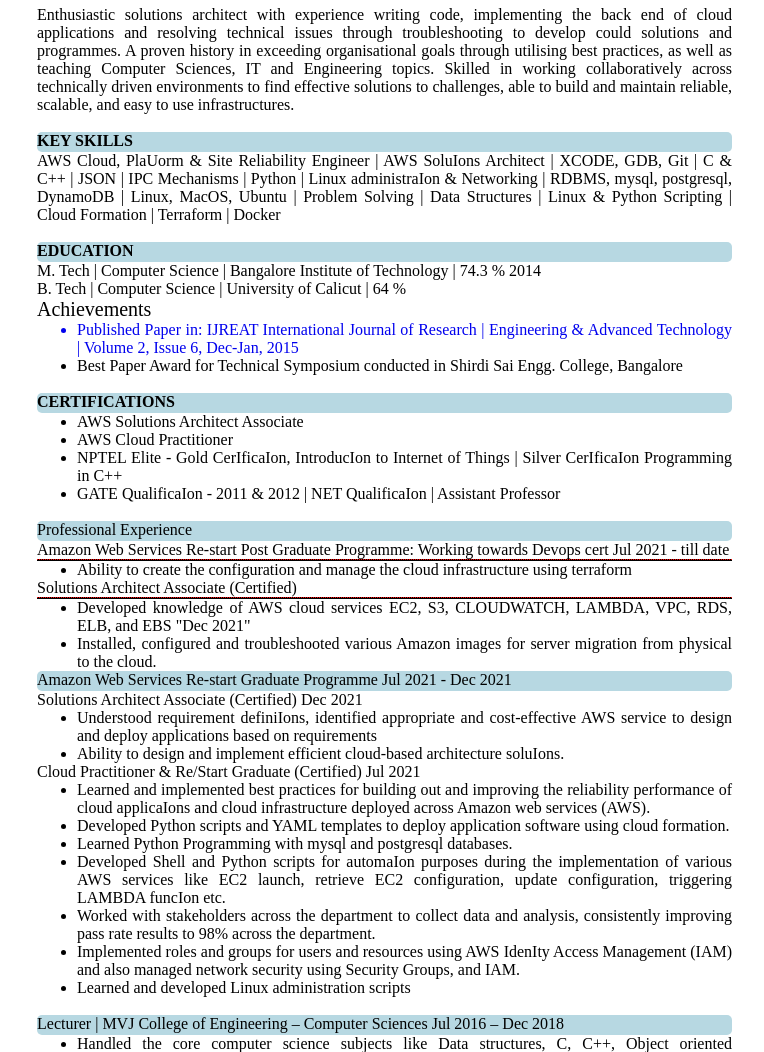
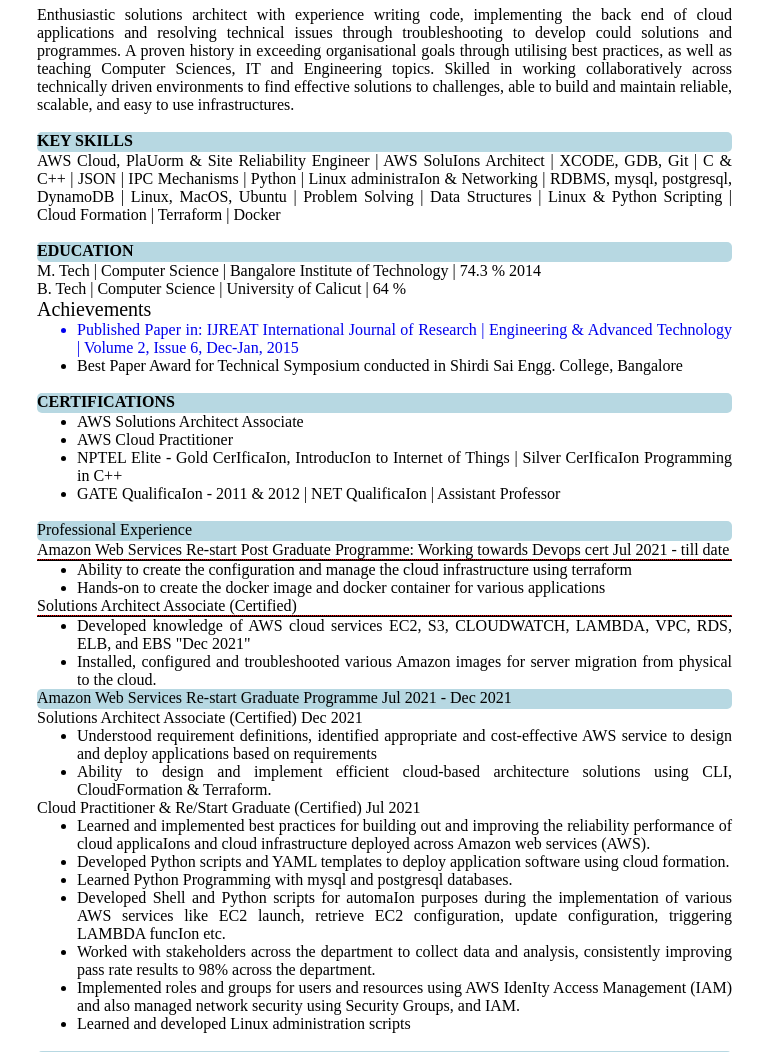
Before and after one commit to Jyothyrajs/Resume, a plain HTML site: page index.html in a window 1280 px wide. Shown: the part 48-1100 px from the top of the page, without its empty margins (258-1022 px from the left). Drawn offline with nearby package versions, Linux system fonts and the light colour scheme.

Commit message:
Updated skill

```diff
--- a/index.html
+++ b/index.html
@@ -70,6 +70,7 @@
         <hr>
         <ul>
           <li>Ability to create the configuration and manage the cloud infrastructure using terraform</li>
+          <li>Hands-on to create the docker image and docker container for various applications</li>
         </ul>
         <p> Solutions Architect Associate (Certified) </p>
         <hr>
@@ -85,9 +86,9 @@
       </div>
         <p> Solutions Architect Associate (Certified)                  Dec 2021</p>
         <ul>
-          <li> Understood requirement definiIons, identified appropriate and cost-effective AWS service to design and deploy applications based on requirements
+          <li> Understood requirement definitions, identified appropriate and cost-effective AWS service to design and deploy applications based on requirements
           </li>
-          <li> Ability to design and implement efficient cloud-based architecture soluIons.</li>
+          <li> Ability to design and implement efficient cloud-based architecture solutions using CLI, CloudFormation & Terraform.</li>
        </ul>
        <p>Cloud Practitioner & Re/Start Graduate (Certified)  Jul 2021
       </p>
```
